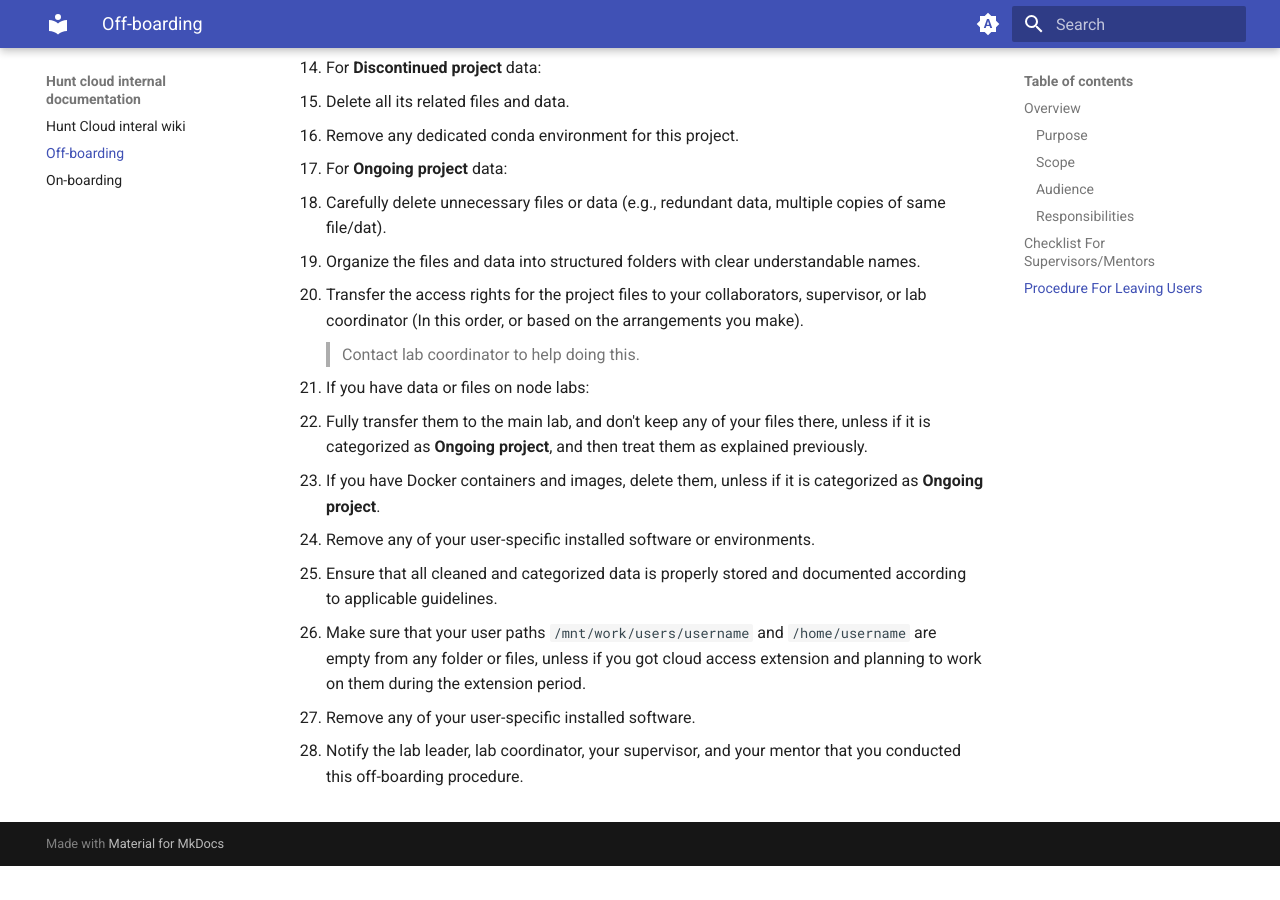
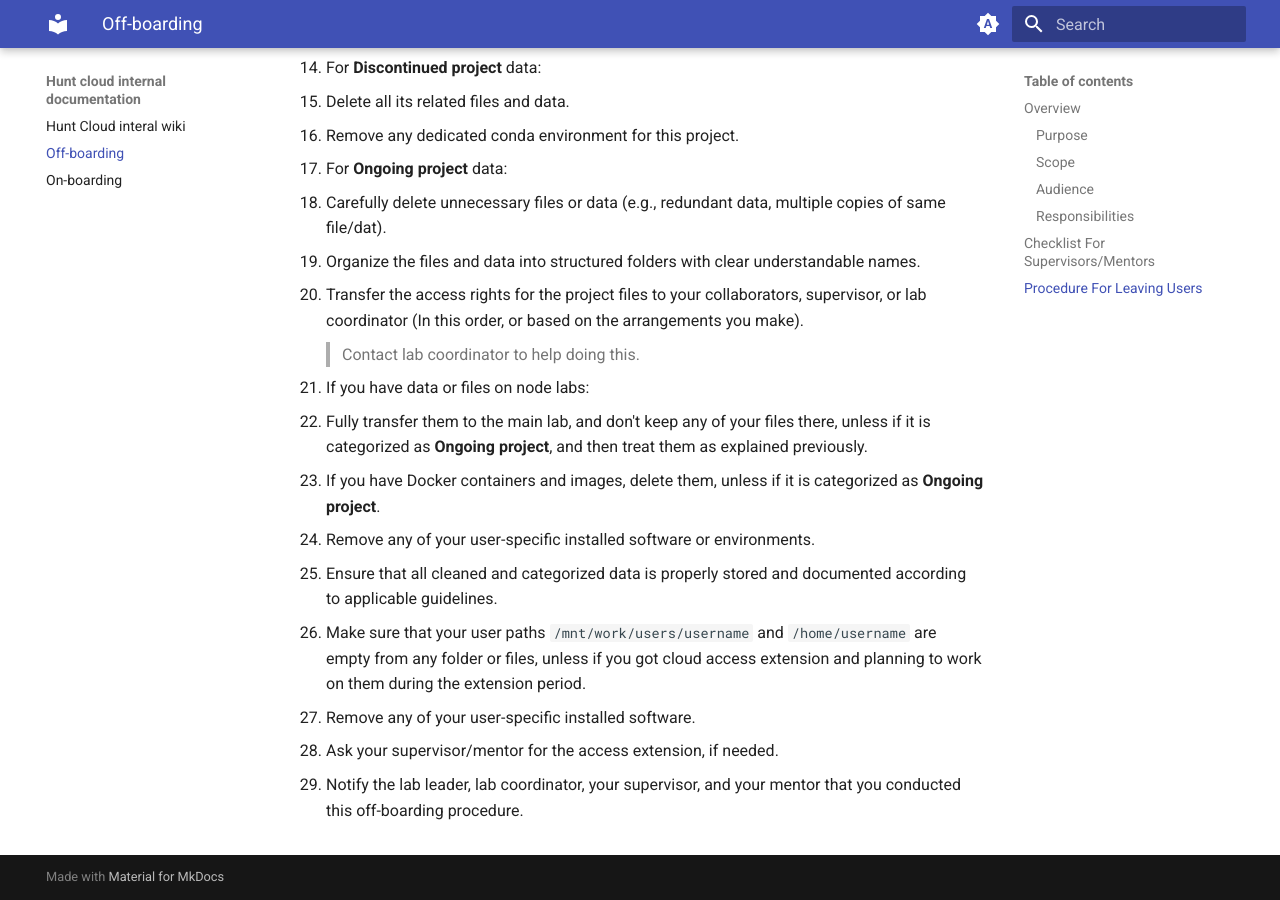
Before and after one commit to skarrea/HC-docs, an MkDocs documentation site: the page built from docs/off-boarding.md, in a window 1280 px wide and 900 px high, scrolled down 2069 px. Built offline with MkDocs 1.6.1 and Material for MkDocs 9.7.7, drawn with Linux system fonts in a browser that asks for light colours; before the commit the page ends 2935 px from its top, so only the background shows below that.

Commit message:
Updating the off-boarding document

```diff
--- a/docs/off-boarding.md
+++ b/docs/off-boarding.md
@@ -106,4 +106,6 @@ Supervisors, lab leaders, lab coordinators, and leaving users.
 
 9. Remove any of your user-specific installed software.
 
-10. Notify the lab leader, lab coordinator, your supervisor, and your mentor that you conducted this off-boarding procedure.
+10. Ask your supervisor/mentor for the access extension, if needed.
+
+11. Notify the lab leader, lab coordinator, your supervisor, and your mentor that you conducted this off-boarding procedure.
```
